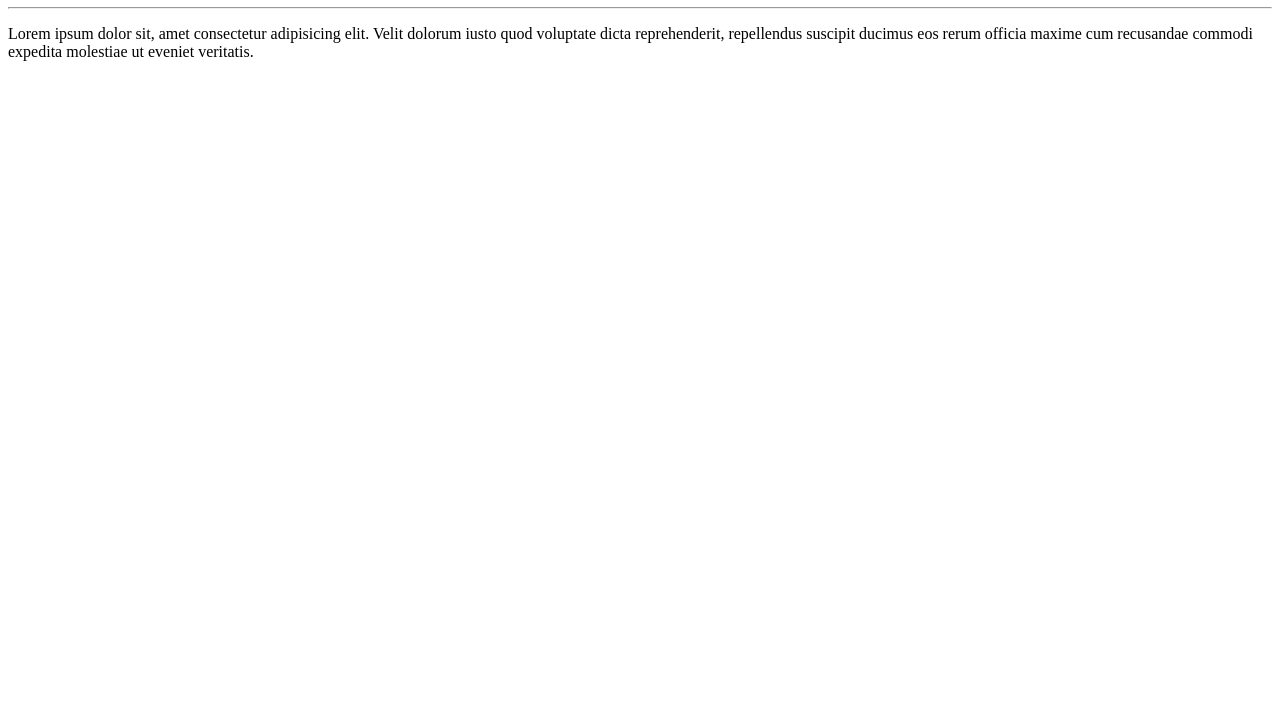
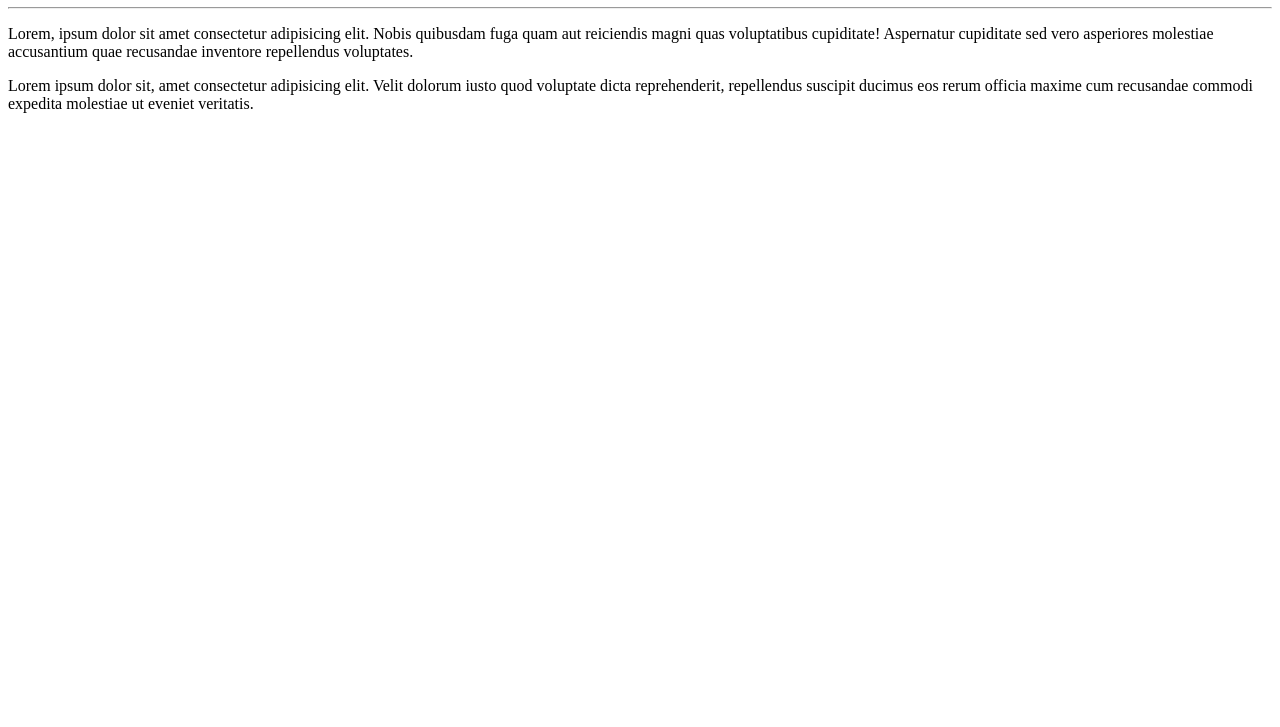
Before and after one commit to oFerrari/Git-e-GitHub, a plain HTML site: page site-exemplo/index.html in a window 1280 px wide. Shown: the part 73-800 px from the top of the page. Drawn offline with Linux system fonts and the light colour scheme.

Commit message:
Adicionei um lorem

```diff
--- a/site-exemplo/index.html
+++ b/site-exemplo/index.html
@@ -9,6 +9,7 @@
 <body>
     <h1>Ola mundo, denovo essa</h1>
     <hr>
+    <p>Lorem, ipsum dolor sit amet consectetur adipisicing elit. Nobis quibusdam fuga quam aut reiciendis magni quas voluptatibus cupiditate! Aspernatur cupiditate sed vero asperiores molestiae accusantium quae recusandae inventore repellendus voluptates.</p>
     <p>Lorem ipsum dolor sit, amet consectetur adipisicing elit. Velit dolorum iusto quod voluptate dicta reprehenderit, repellendus suscipit ducimus eos rerum officia maxime cum recusandae commodi expedita molestiae ut eveniet veritatis.</p>
 </body>
 </html>
```
